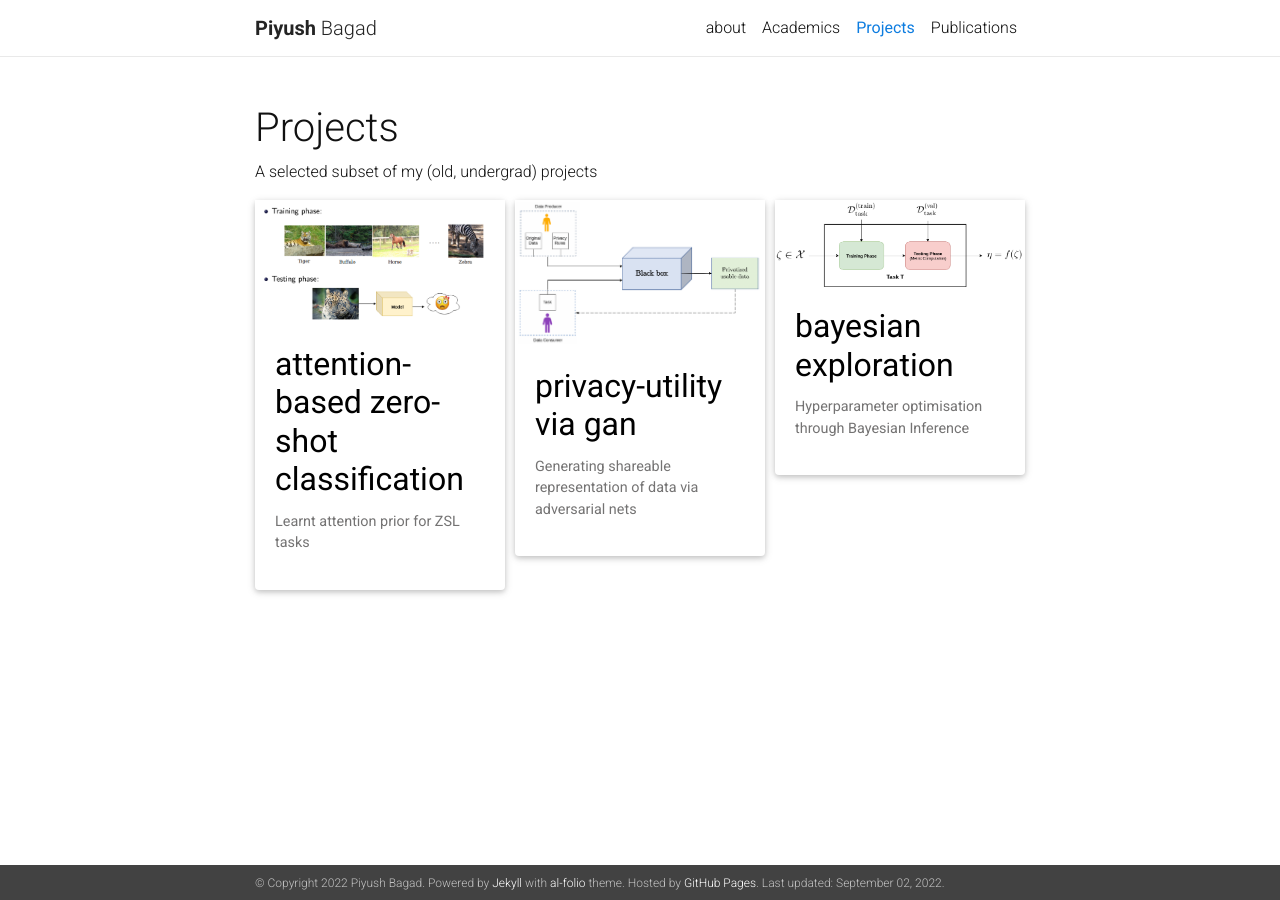
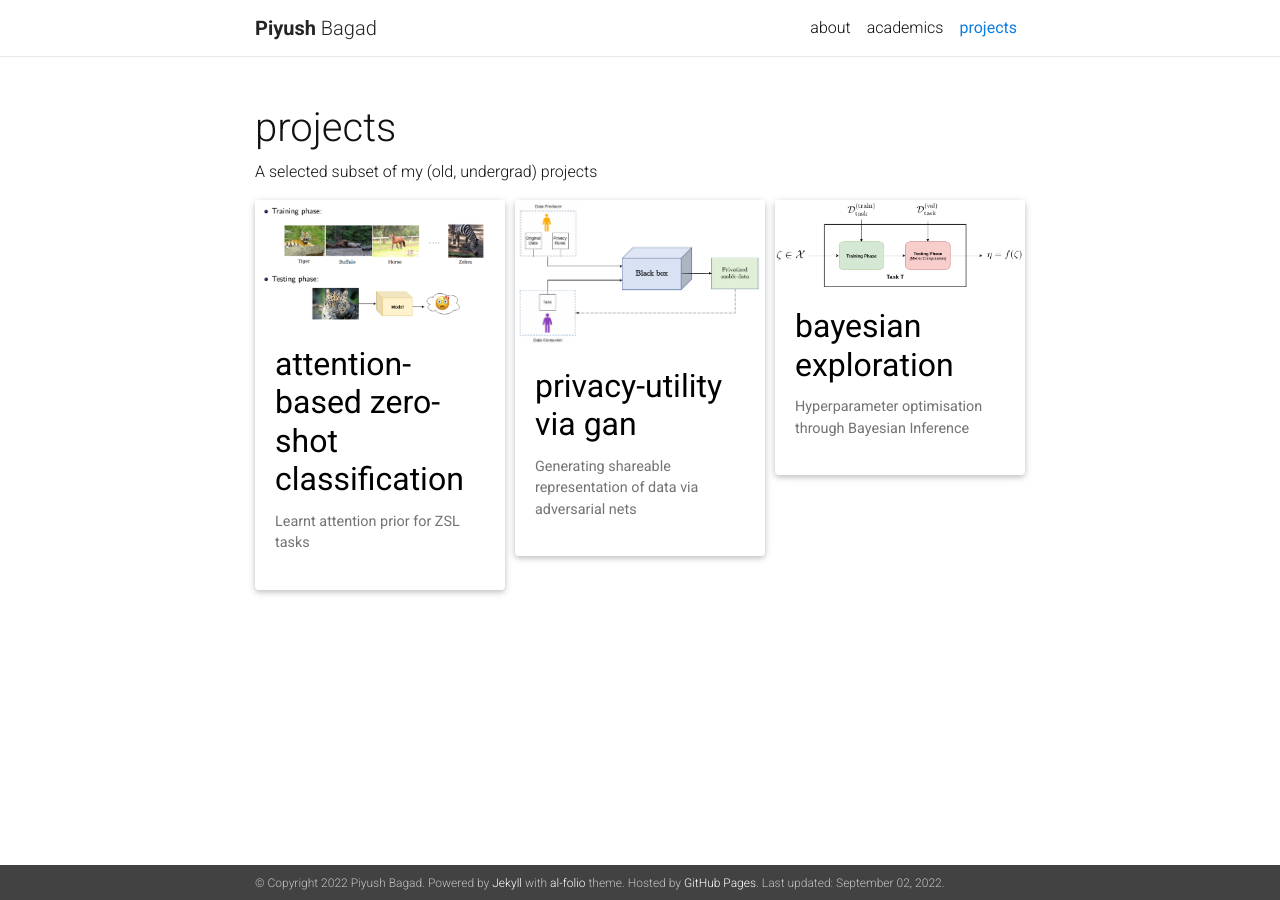
Before and after one commit to bpiyush/bpiyush.github.io, a Jekyll site: the page built from _pages/projects.md, in a window 1280 px wide. Built offline with Jekyll 4.4.1, drawn with Linux system fonts in a browser that asks for light colours; nearby versions of some CDN libraries; a style sheet for code colours, icons or effects is not loaded.

Commit message:
Removes pubs page

```diff
--- a/_pages/projects.md
+++ b/_pages/projects.md
@@ -1,6 +1,6 @@
 ---
 layout: page
-title: Projects
+title: projects
 permalink: /projects/
 description: A selected subset of my (old, undergrad) projects
 nav: true
```
Also changed, not shown: _pages/teaching.md (+1 -1 lines), _archive/publications.md (renamed from archived-pages/publications.md).
